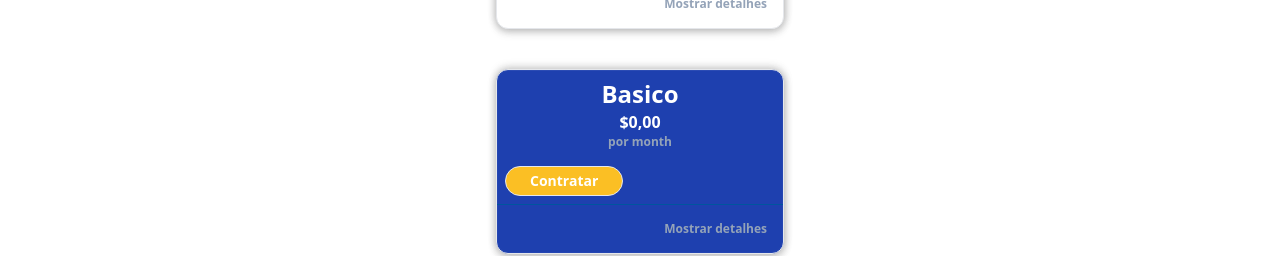
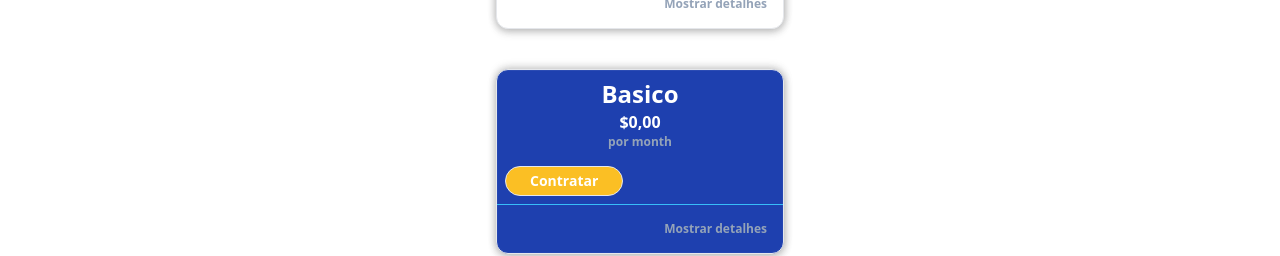
Before and after one commit to luxsoftw/SweetHubFrontend, a Next.js app: page /prices in a window 1280 px wide. Shown: the part 484-740 px from the top of the page. Built offline with nearby package versions, Linux system fonts and the light colour scheme.

Commit message:
fix(price): fixed border color in Card with bg-blue

```diff
--- a/app/prices/Components/card.tsx
+++ b/app/prices/Components/card.tsx
@@ -24,7 +24,9 @@ export const Card = ({ color, price, plan }: informationProps) => {
                showDetails();
             }}
          >
-            <div className="flex flex-col items-center border-b border-tertiary p-2">
+            <div
+               className={`flex flex-col items-center border-b ${color === "blue" ? "border-sky-400" : "border-tertiary"} p-2`}
+            >
                <h3
                   className={`text-2xl font-bold ${color === "blue" && "text-white"}`}
                >
```
